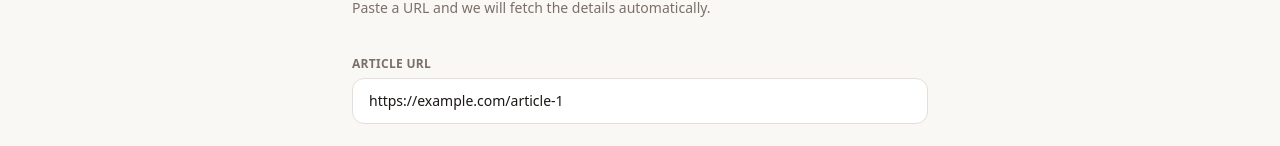
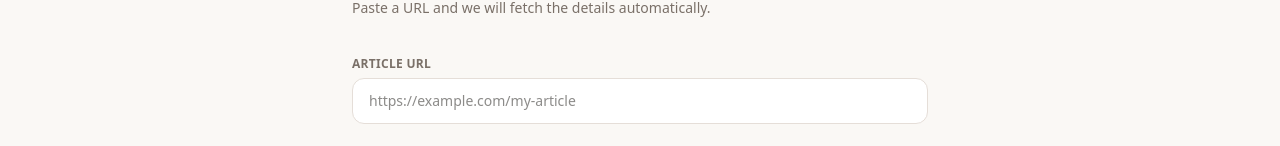
Before and after one commit to NIGHTLePoulet/nook, a Vue app: page /article/new in a window 1280 px wide. Shown: the part 187-333 px from the top of the page. Built offline with nearby package versions, Linux system fonts and the light colour scheme; grey boxes are pictures that could not be loaded.

Commit message:
chore: install Pinia

```diff
--- a/src/views/ArticleFormView.vue
+++ b/src/views/ArticleFormView.vue
@@ -134,7 +134,7 @@ import PreviousPageIcon from '@/components/icons/PreviousPageIcon.vue'
 
 const route = useRoute()
 const toolbarToggle = inject(modalDisplayKey)
-const url = ref('https://example.com/article-1')
+const url = ref('')
 
 if (route.name === 'modal.create') {
   toolbarToggle.value = false
```
